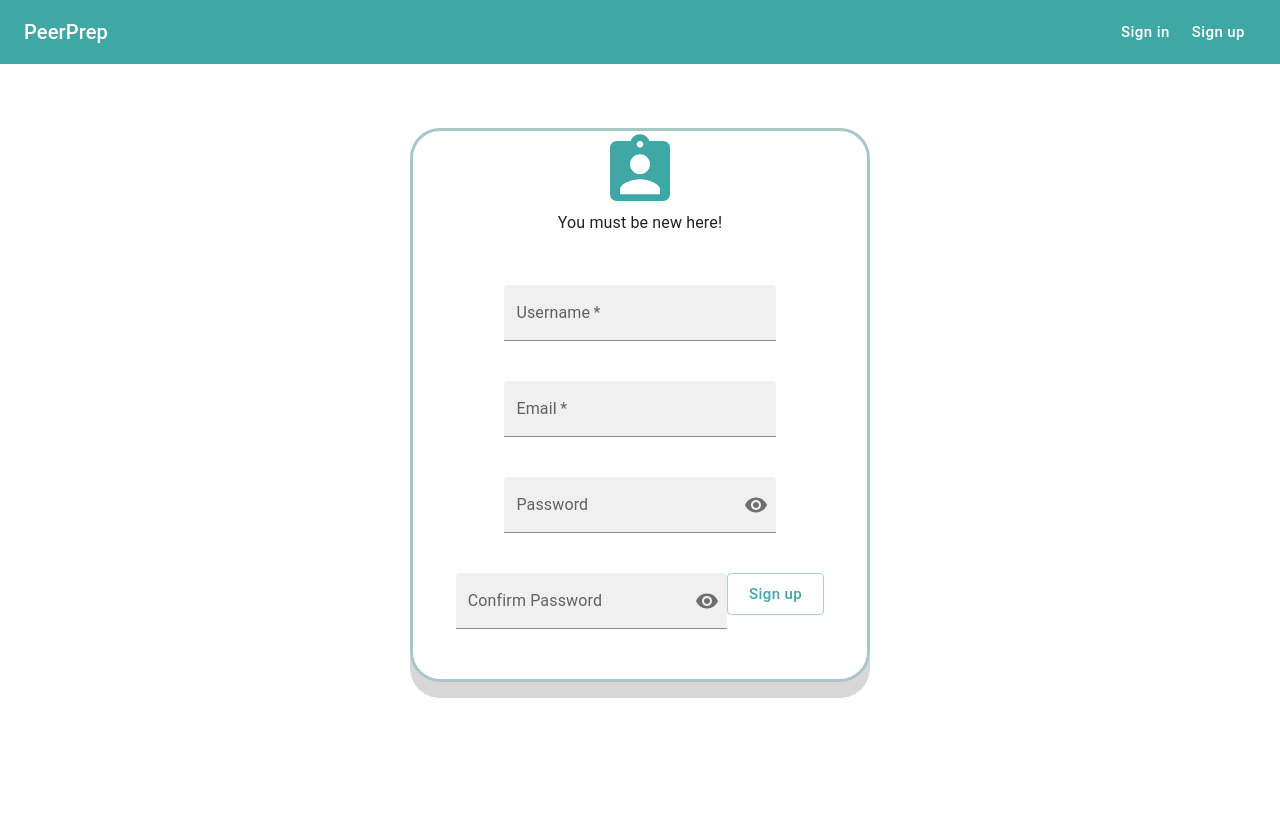
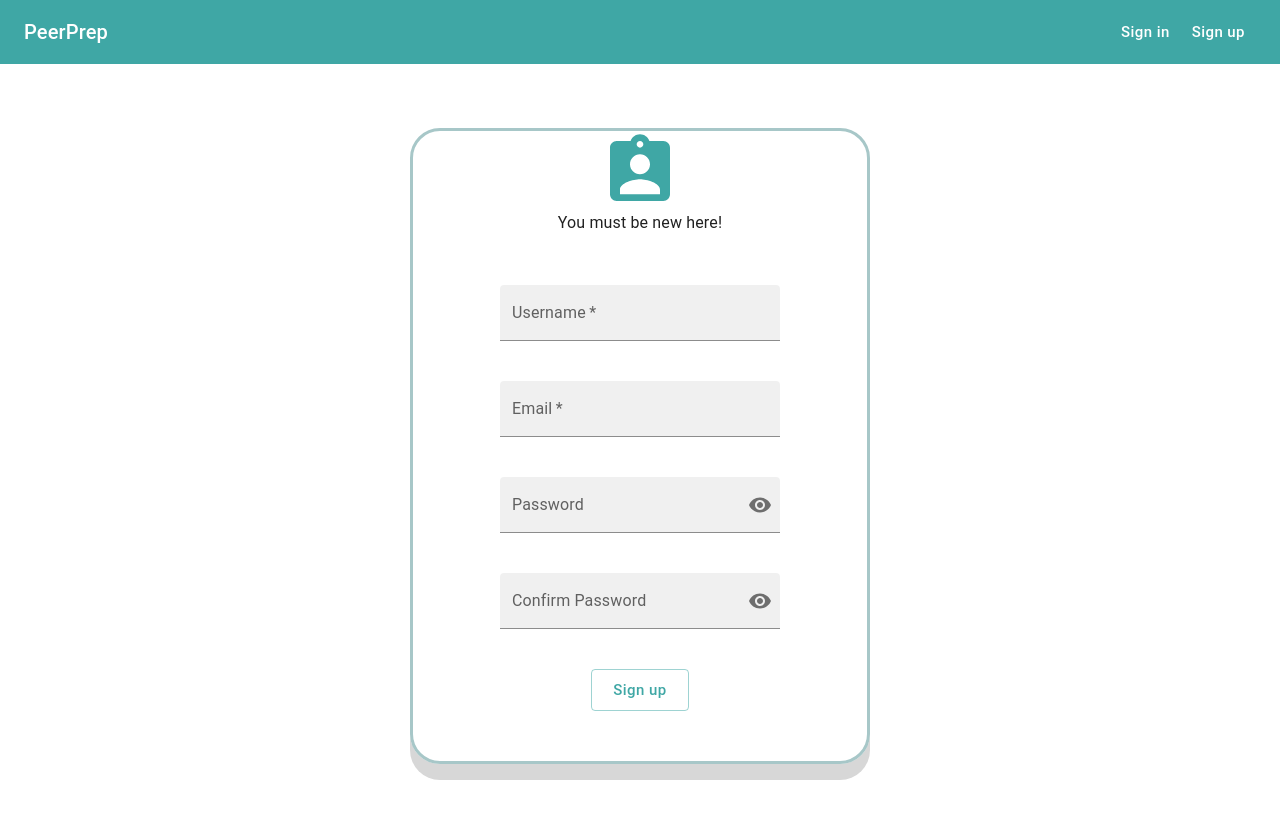
Before and after one commit to CS3219-AY2223S1/cs3219-project-ay2223s1-g28, a React (Create React App) app in the folder frontend/: page /signup in a window 1280 px wide. Shown: the top 818 px of the page. Built offline with nearby package versions, Linux system fonts and the light colour scheme; no server answers.

Commit message:
Remove redundant usage of grid

```diff
--- a/frontend/src/components/forms/SignupForm.js
+++ b/frontend/src/components/forms/SignupForm.js
@@ -112,11 +112,11 @@ function SignupForm() {
       <Grid
         className={styles.signup_form}
         container
+        direction="column"
         justifyContent="center"
-        alignItems="space-evenly"
+        alignItems="center"
         rowGap={5}
       >
-        <Grid item xs={8}>
         <TextField
           label="Username"
           variant="filled"
@@ -128,8 +128,6 @@ function SignupForm() {
           fullWidth
           required
         />
-        </Grid>
-        <Grid item xs={8}>
         <TextField
           label="Email"
           variant="filled"
@@ -141,8 +139,6 @@ function SignupForm() {
           fullWidth
           required
         />
-        </Grid>
-        <Grid item xs={8}>
         <PasswordTextField
           label="Password"
           type="password"
@@ -154,23 +150,17 @@ function SignupForm() {
           fullWidth
           required
         />
-        </Grid>
-        <Grid item xs={8}>
         <PasswordTextField
           label="Confirm Password"
           type="password"
           value={confirmPasswordValue}
           error={confirmPasswordHasError}
-            helperText={
-              confirmPasswordHasError && confirmPasswordErrorHelperText
-            }
+          helperText={confirmPasswordHasError && confirmPasswordErrorHelperText}
           onChange={confirmPasswordChangeHandler}
           onBlur={confirmPasswordBlurHandler}
           fullWidth
           required
         />
-        </Grid>
-        <Grid item>
         <Button
           className={styles.signup_button}
           variant="outlined"
@@ -180,7 +170,6 @@ function SignupForm() {
           Sign up
         </Button>
       </Grid>
-      </Grid>
     </form>
   );
 }
```
Lines whose indentation alone changed are shown as unchanged.
